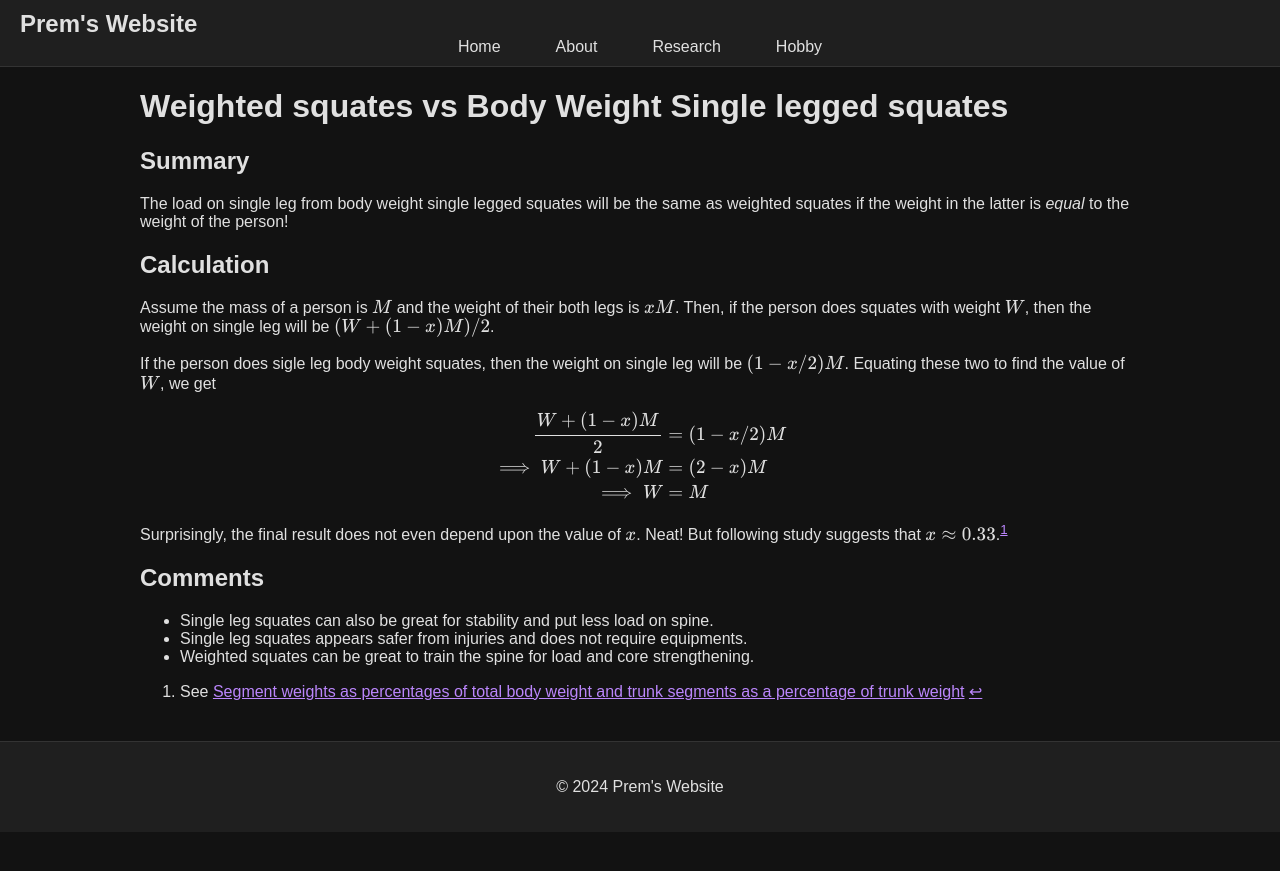
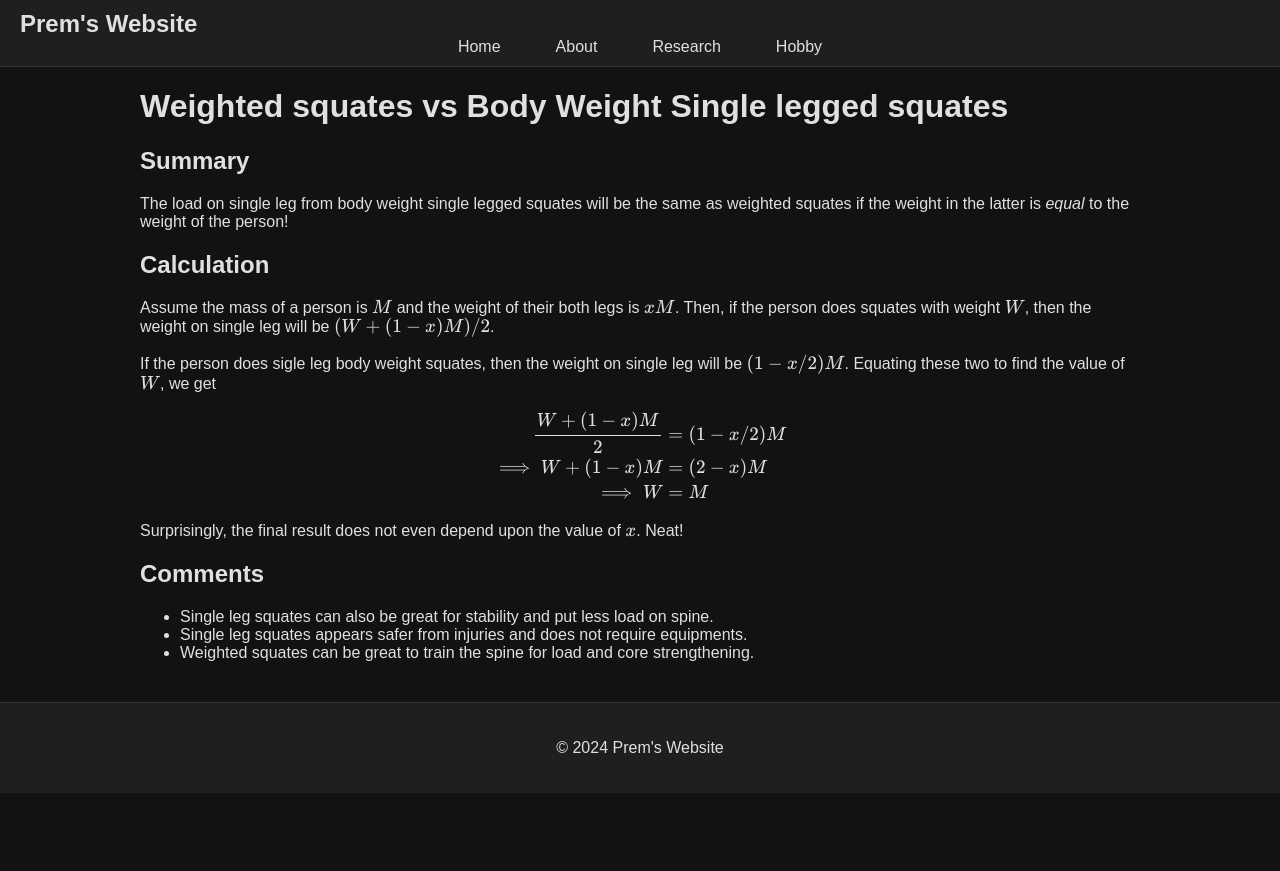
Before and after one commit to prem314/prem314.github.io, a Jekyll site: the page built from weighted_squates_vs_body_weight_single_legged_squates.md, in a window 1280 px wide. Shown: the top 871 px of the page. Built offline with Jekyll 4.4.1, drawn with Linux system fonts in a browser that asks for light colours.

Commit message:
Update weighted_squates_vs_body_weight_single_legged_squates.md

```diff
--- a/weighted_squates_vs_body_weight_single_legged_squates.md
+++ b/weighted_squates_vs_body_weight_single_legged_squates.md
@@ -22,12 +22,10 @@ $$
 \end{align}
 $$
 
-Surprisingly, the final result does not even depend upon the value of $x$. Neat! But following study suggests that $x \approx 0.33$.[^1]
+Surprisingly, the final result does not even depend upon the value of $x$. Neat!
 
 
 ## Comments
   - Single leg squates can also be great for stability and put less load on spine.
   - Single leg squates appears safer from injuries and does not require equipments.
   - Weighted squates can be great to train the spine for load and core strengthening.
-
-[^1]: See [Segment weights as percentages of total body weight and trunk segments as a percentage of trunk weight](https://bionumbers.hms.harvard.edu/bionumber.aspx?id=115457&s=n&v=4)
```
